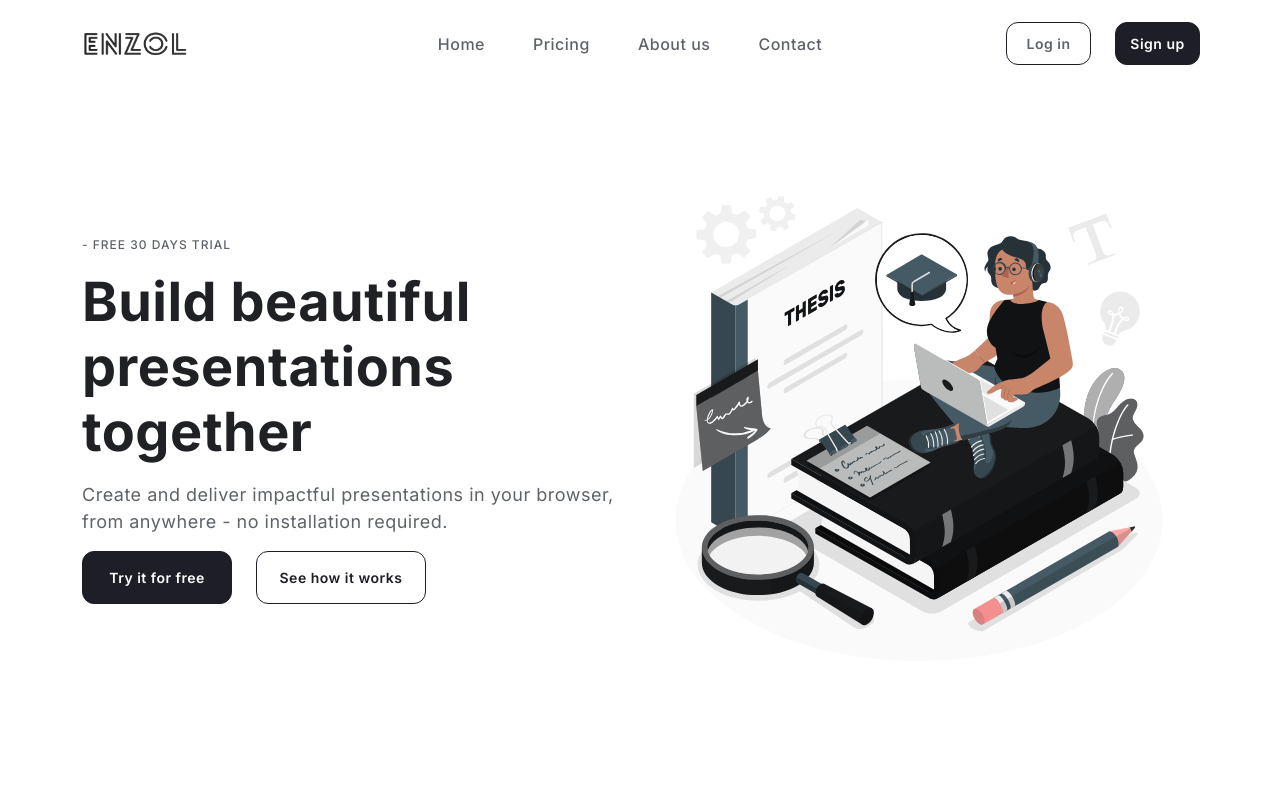
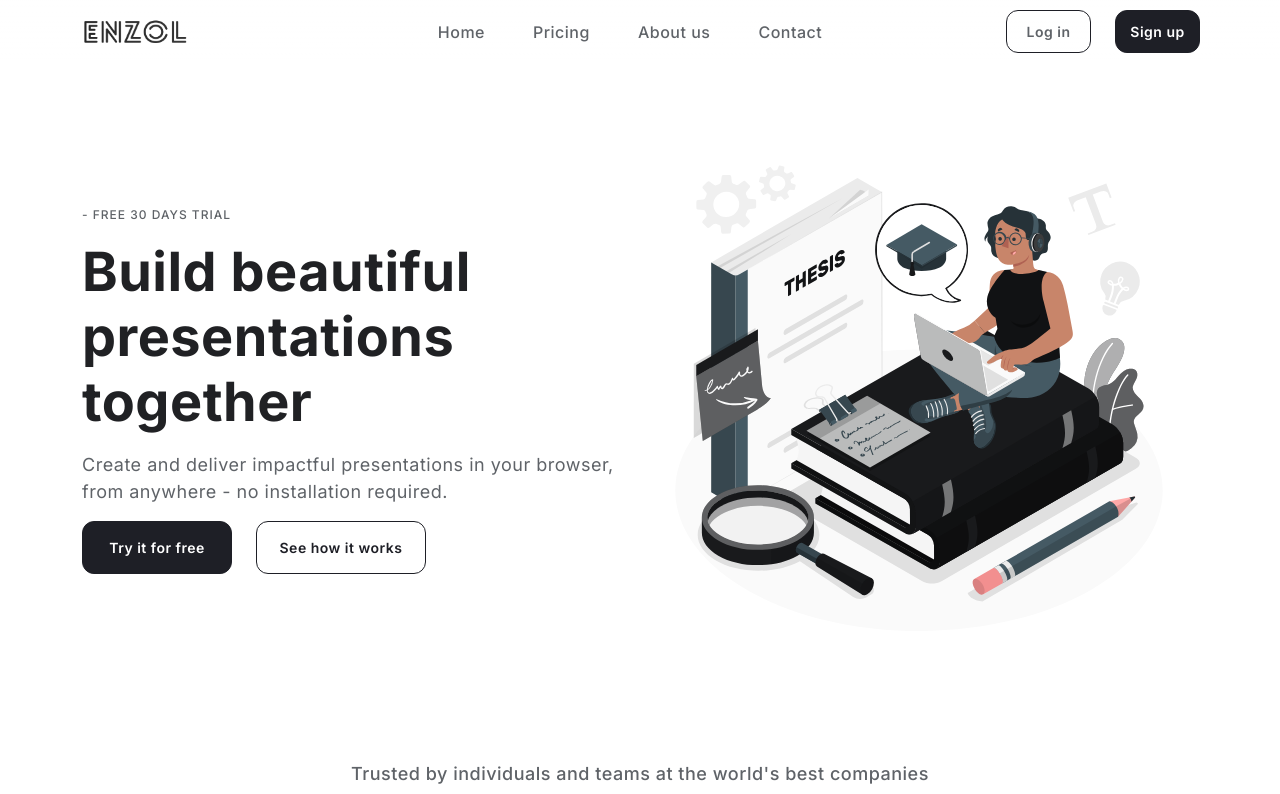
Before and after one commit to Vicade23/Y.mvp, a Next.js app: page / in a window 1280 px wide. Shown: the top 794 px of the page. Built offline with nearby package versions, Linux system fonts and the light colour scheme.

Commit message:
reduce nav size

```diff
--- a/app/components/navbar/navbar.css
+++ b/app/components/navbar/navbar.css
@@ -9,11 +9,11 @@
 }
 
 .nav-container {
-  height: 90px;
+  height: 60px;
 }
 
 .nav-container .navbar {
-  padding: 12px 0;
+  padding: 0 0;
   box-shadow: none;
   position: fixed;
   top: 0;
@@ -108,7 +108,7 @@
 }
 
 .nav-container .navbar-2 {
-  padding: 12px 0;
+  padding: 0;
   box-shadow: none;
   position: fixed;
   top: 0;
--- a/app/components/navbar/navbar.scss
+++ b/app/components/navbar/navbar.scss
@@ -24,11 +24,11 @@ $text-color: #3d3d4e;
 
 
 .nav-container {
-    height: 90px;
+    height: 60px;
 
 
     .navbar {
-        padding: 12px 0;
+        padding: 0 0;
         box-shadow: none;
         position: fixed;
         top: 0;
@@ -131,7 +131,7 @@ $text-color: #3d3d4e;
         // border-bottom: 0.1rem solid #dee2e6;
     }
     .navbar-2 {
-        padding: 12px 0;
+        padding: 0;
         box-shadow: none;
         position: fixed;
         top: 0;
```
Also changed, not shown: app/components/navbar/navbar.min.css.
